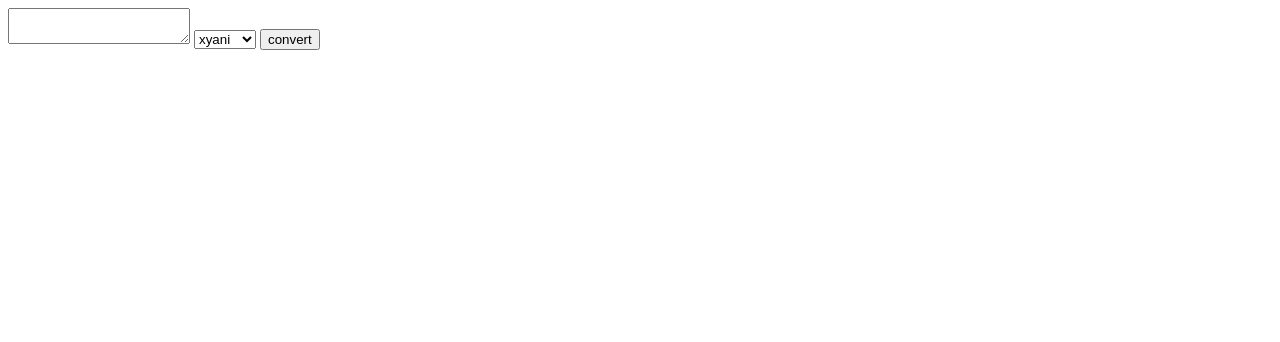
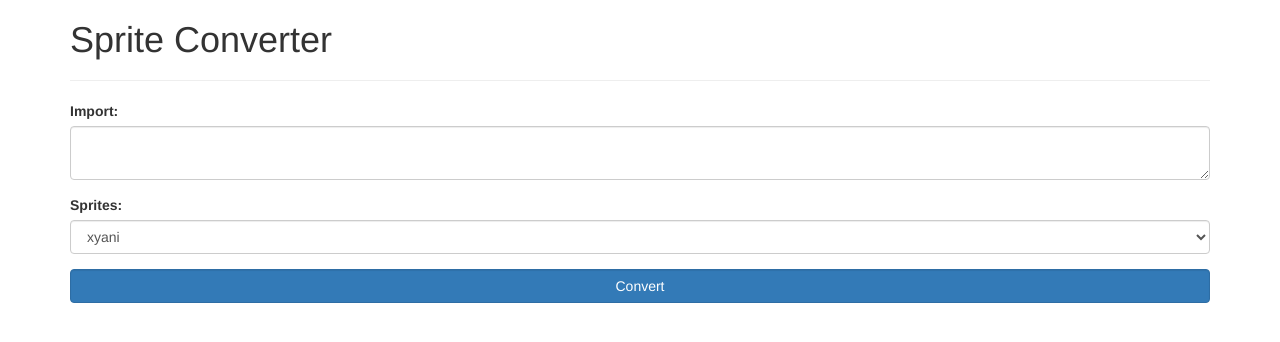
Before and after one commit to FullLifeGames/Sprite-Converter, a PHP site: page /format.php in a window 1280 px wide. Shown: the top 342 px of the page. Run offline with PHP 8.4, Linux system fonts and the light colour scheme; some libraries are stand-ins or nearby versions.

Commit message:
Update format.php

```diff
--- a/format.php
+++ b/format.php
@@ -1,30 +1,42 @@
+<?php
+	if(isset($_POST["tier"])) $tier = $_POST["tier"]; else $tier = "";
+?>
+
+<!doctype html>
+<html lang="en">
+<head>
+	<meta charset="UTF-8">
+	<title>Sprite Converter</title>
+	<link rel="stylesheet" href="//maxcdn.bootstrapcdn.com/bootstrap/3.2.0/css/bootstrap.min.css">
+</head>
+<body>
+	<div class="container">
+	<h1>Sprite Converter</h1>
+
+			<hr />
+
+			<form action="" method="post">
+				<div class="form-group">
+					<label for="team">Import:</label>
+					<textarea class="form-control" name="team"><?php echo (isset($_POST["team"])?$_POST["team"]:'') ?></textarea>
+				</div>
+				<div class="form-group">
+					<label for="tier">Sprites:</label>
+					<select class="form-control" name="tier">
+						<option value="xyani" <?php echo (($tier == "xyani")?"selected":"") ?>>xyani</option>
+						<option value="bw" <?php echo (($tier == "bw")?"selected":"") ?>>bw</option>
+						<option value="bwani" <?php echo (($tier == "bwani")?"selected":"") ?>>bwani</option>
+						<option value="sprites" <?php echo (($tier == "sprites")?"selected":"") ?>>sprites</option>
+					</select>
+				</div>
+				<div class="form-group">
+					<input class="btn btn-primary form-control" type="submit" value="Convert" />
+				</div>
+			</form>
+			<p>
 <?php
 	if(!isset($_POST["team"]) && !isset($_POST["tier"])){
-		?>
-		<form action="" method="post">
-			<textarea name="team"></textarea>
-			<select name="tier">
-				<option value="xyani">xyani</option>
-				<option value="bw">bw</option>
-				<option value="bwani">bwani</option>
-				<option value="sprites">sprites</option>
-			</select>
-			<input type="submit" value="convert" />
-		</form>
-		<?php
 	} else {
-		?>
-		<form action="" method="post">
-			<textarea name="team"><?php echo $_POST["team"] ?></textarea>
-			<select name="tier">
-				<option value="xyani">xyani</option>
-				<option value="bw">bw</option>
-				<option value="bwani">bwani</option>
-				<option value="sprites">sprites</option>
-			</select>
-			<input type="submit" value="convert" />
-		</form>
-		<?php
 		if(strpos($_POST["tier"], "sprites")!==false){
 			$json = get_magic_quotes_gpc() ? stripslashes(file_get_contents("dexdata.json")) : file_get_contents("dexdata.json");
 			$json = json_decode($json,true);
@@ -41,7 +53,7 @@
 		echo "Links: <br>";
 		$import = preg_split('/\r\n|[\r\n]/',  $_POST["team"]);
 		foreach($import as $key => $value){
-			if(strpos($value, "@")!==false || strpos($import[$key+1], "Ability:") !== false){
+			if(strpos($value, "@")!==false || (isset($import[$key+1]) && strpos($import[$key+1], "Ability:") !== false)){
 				$name = "";
 				if(strpos($value, "(M)")!==false || strpos($value, "(F)")!==false){
 					$value = str_replace("(M)", "" , $value);
@@ -88,9 +100,13 @@
 				}
 			}
 		}
-		echo "BB Code: <br>";
+		echo "<br>BB Code: <br>";
 		foreach($list as $key => $value){
 			echo "[IMG]" . $value . "[/IMG]";
 		}
 	}
 ?>
+		</p>
+	</div>
+	</body>
+</html>
```
